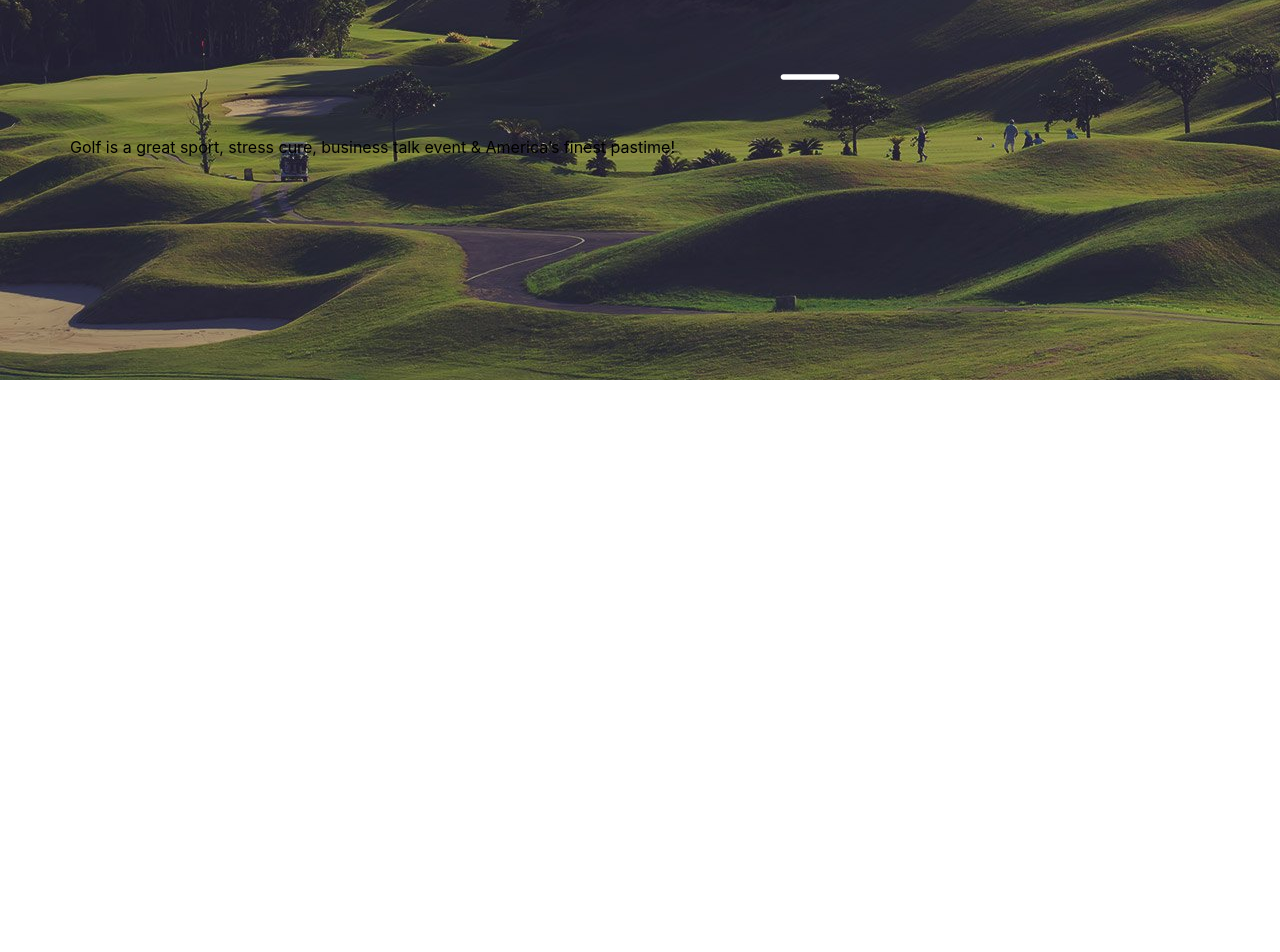
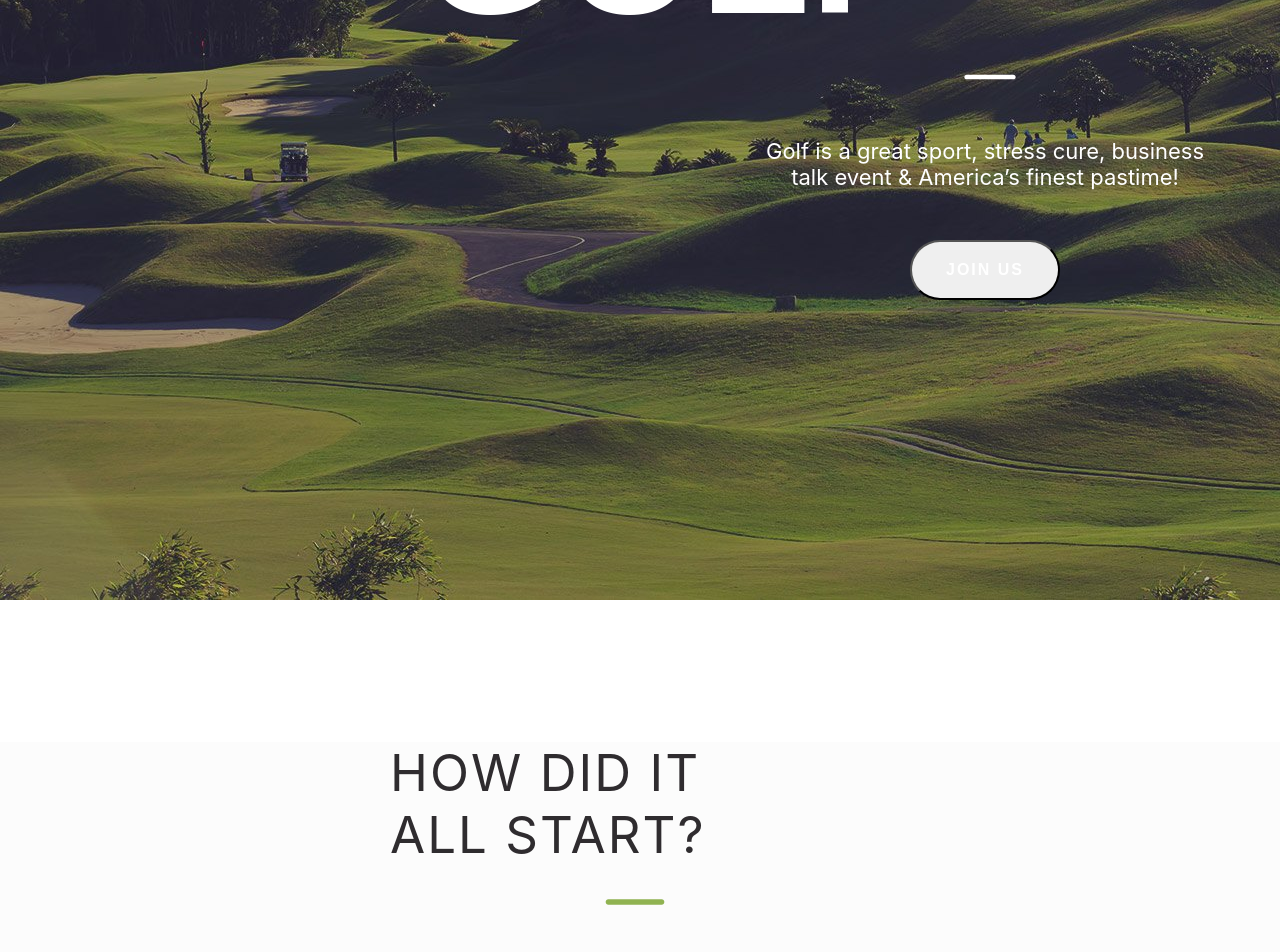
Before and after one commit to MohamedTlilii/GOLF, a React (Create React App) app: page / in a window 1280 px wide. Shown: the part 500-1452 px from the top of the page. Before the commit the page ends 880 px from the top, so only its background shows below. Built offline with nearby package versions, Linux system fonts and the light colour scheme.

Commit message:
almost-dont

```diff
--- a/src/App.css
+++ b/src/App.css
@@ -5,7 +5,7 @@
 .hero-container {
   background-image: url("../public/assets/img/homebg.jpg");
   background-repeat: no-repeat;
-  height: 110vh;
+  height: 150vh;
 }
 
 .logo {
@@ -19,11 +19,11 @@
   display: flex;
   justify-content: center;
   list-style: none;
-  gap: 25px;
+  gap: 34px;
 
   cursor: pointer;
-  font-family: "Raleway", Sans-serif;
-  font-size: 13px;
+
+  font-size: 15px;
   font-weight: 600;
 
   line-height: 1.5em;
@@ -32,7 +32,7 @@
 }
 .hero-items {
   /* border: 2px solid rgb(207, 68, 68); */
-  margin-left: 70px;
+  margin-left: 60px;
   margin-top: 120px;
 }
 .hero-title p {
@@ -48,18 +48,63 @@
   text-align: center;
   color: #ffffff;
   font-family: "Raleway", Sans-serif;
-  font-size: 150px;
+  font-size: 180px;
   line-height: 1px;
   margin-top: 90px;
   margin-bottom: 90px;
 }
 
 .hero-icon {
-  margin-left: 700px;
+  margin-left: 895px;
   margin-top: 1px;
+  font-size: 70px;
 
   color: #ffffff;
   /* border: 2px solid rgb(207, 68, 68); */
 }
+.para {
+  color: #ffffff;
+  font-size: 22px;
+  font-weight: 400;
+  text-align: center;
+  width: 450px;
+  margin-left: 700px;
+  margin-bottom: 50px;
+}
+.btn {
+  border-radius: 55px;
+  width: 180px;
+  height: 60px;
+  cursor: pointer;
+}
+.btn:hover {
+  background-color: gray;
+}
 
 /* HERO SECTION + NAVBAR COMPONENT */
+
+/* INTO SECITION
+*/
+.intro-container {
+  background-image: url("../public/assets/img/img2.jpg");
+  background-repeat: no-repeat;
+  height: 150vh;
+
+  /* border: solid black 2px; */
+}
+.tittle {
+  font-size: 51px;
+  font-weight: 400;
+  line-height: 1.2em;
+  letter-spacing: 2.04px;
+  /* border: 2px solid rgb(207, 68, 68); */
+}
+
+.intro-icon {
+  margin-left: 595px;
+  position: relative;
+  bottom: 45px;
+
+  color: rgb(144, 179, 81);
+  /* border: 2px solid rgb(207, 68, 68); */
+}
--- a/src/App.js
+++ b/src/App.js
@@ -1,11 +1,12 @@
 import './App.css';
 import Hero from './Components/Hero';
+import Intro from './Components/Intro';
 
 function App() {
   return (
     <div >
       <Hero/>
-
+       <Intro/>
     </div>
   );
 }
--- /dev/null
+++ b/src/Components/Button.jsx
@@ -0,0 +1,24 @@
+import React from "react";
+
+function Button(props) {
+  const buttonStyle = {
+    color: props.color,
+    backgroundColor: props.bgColor,
+    width: props.width,
+    marginLeft: props.marginLeft,
+
+    textAlign: props.textAlign,
+    fontSize: props.fontSize,
+    fontWeight: props.fontWeight,
+    letterSpacing: props.letterSpacing,
+  };
+  return (
+    <div>
+      <button style={buttonStyle} className="btn">
+        {props.content}
+      </button>
+    </div>
+  );
+}
+
+export default Button;
--- a/src/Components/Hero.jsx
+++ b/src/Components/Hero.jsx
@@ -1,28 +1,44 @@
 import React from "react";
 import NavBar from "./NavBar";
 import { RxDividerHorizontal } from "react-icons/rx";
+import Button from "./Button";
 
 function Hero() {
   return (
     <div className="hero-container">
       <div>
         <div className="logo">
-          <img src="/assets/img/invert-logo.webp" alt="" />
+          <img
+            style={{ width: "240px" }}
+            src="/assets/img/invert-logo.webp"
+            alt=""
+          />
         </div>
         <NavBar />
       </div>
       <div className="hero-items">
         <div className="hero-title">
-
-          <p >BEST PLACE TO PLAY</p>
-          <h1 >GOLF</h1>
-        <RxDividerHorizontal className="hero-icon" fontSize="80px"   />
+          <p>BEST PLACE TO PLAY</p>
+          <h1>GOLF</h1>
+          <RxDividerHorizontal className="hero-icon" fontSize="80px" />
         </div>
 
-        <p>
+        <p className="para">
           Golf is a great sport, stress cure, business talk event & America’s
           finest pastime!
         </p>
+
+        <Button
+          color="white"
+          width="150px"
+          content="JOIN US"
+          marginLeft="850px"
+          textAlign="center"
+          fontSize="16px"
+          fontWeight="700"
+          letterSpacing="2px"
+          // bgColor="rgb(144, 179, 81)"
+        />
       </div>
     </div>
   );
--- /dev/null
+++ b/src/Components/Intro.jsx
@@ -0,0 +1,20 @@
+import React from "react";
+import Titlle from "./Titlle";
+import { RxDividerHorizontal } from "react-icons/rx";
+function Intro() {
+  return (
+    <div className="intro-container">
+      <Titlle
+        textColor="#2F2C2F"
+        fontSize="51px"
+        fontWeight="400"
+        content="HOW DID IT ALL START?"
+        width="350px"
+        marginLeft="390px"
+      />
+      <RxDividerHorizontal className="intro-icon" fontSize="80px" />
+    </div>
+  );
+}
+
+export default Intro;
--- /dev/null
+++ b/src/Components/Titlle.jsx
@@ -0,0 +1,21 @@
+import React from "react";
+
+function Titlle(props) {
+  const titleStyle = {
+    color: props.textColor,
+
+    fontSize: props.fontSize,
+    fontWeight: props.fontWeight,
+
+    width: props.width,
+    marginLeft: props.marginLeft,
+  };
+  return (
+    <div className="tittle">
+      <h2 style={titleStyle}>{props.content}</h2>
+
+    </div>
+  );
+}
+
+export default Titlle;
```
